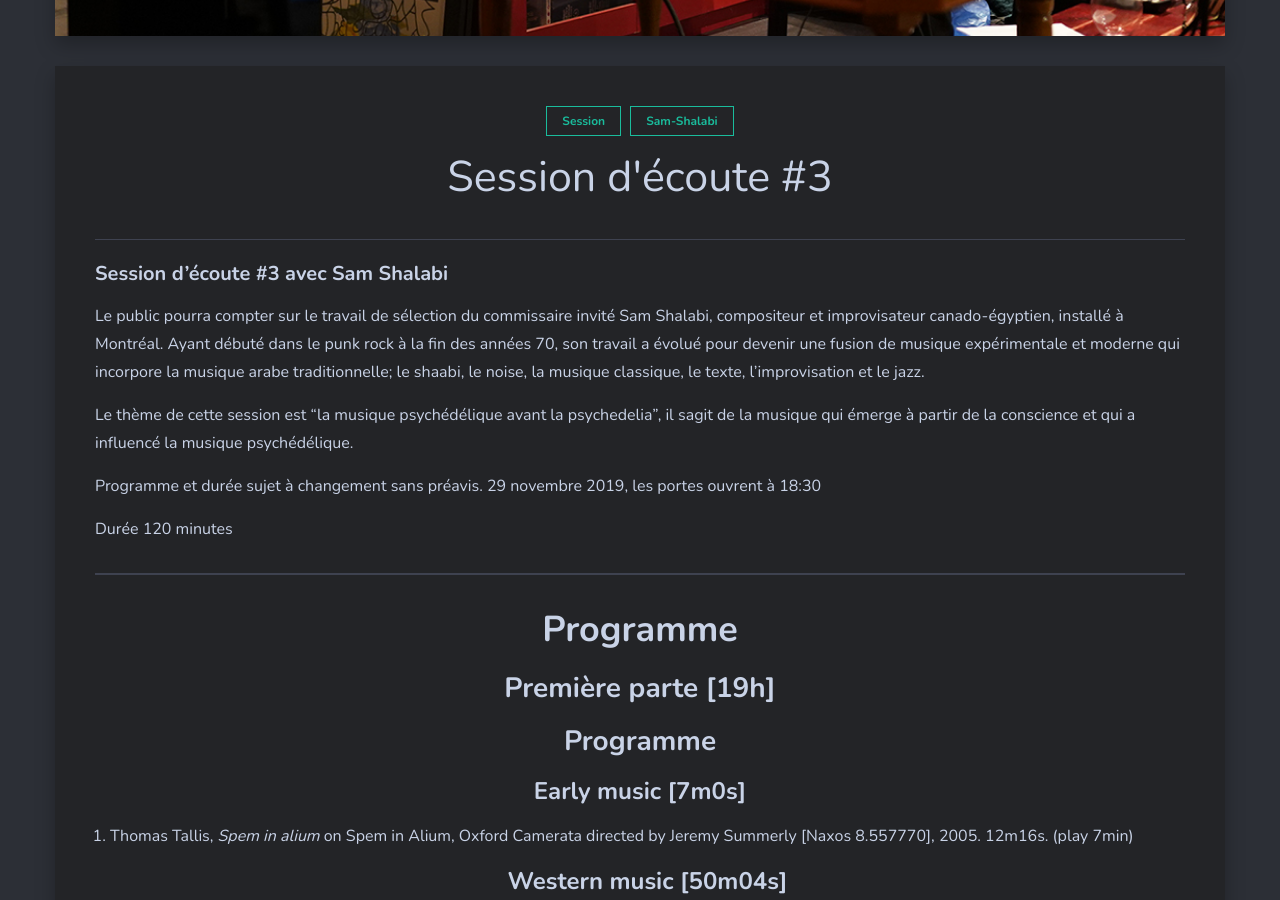
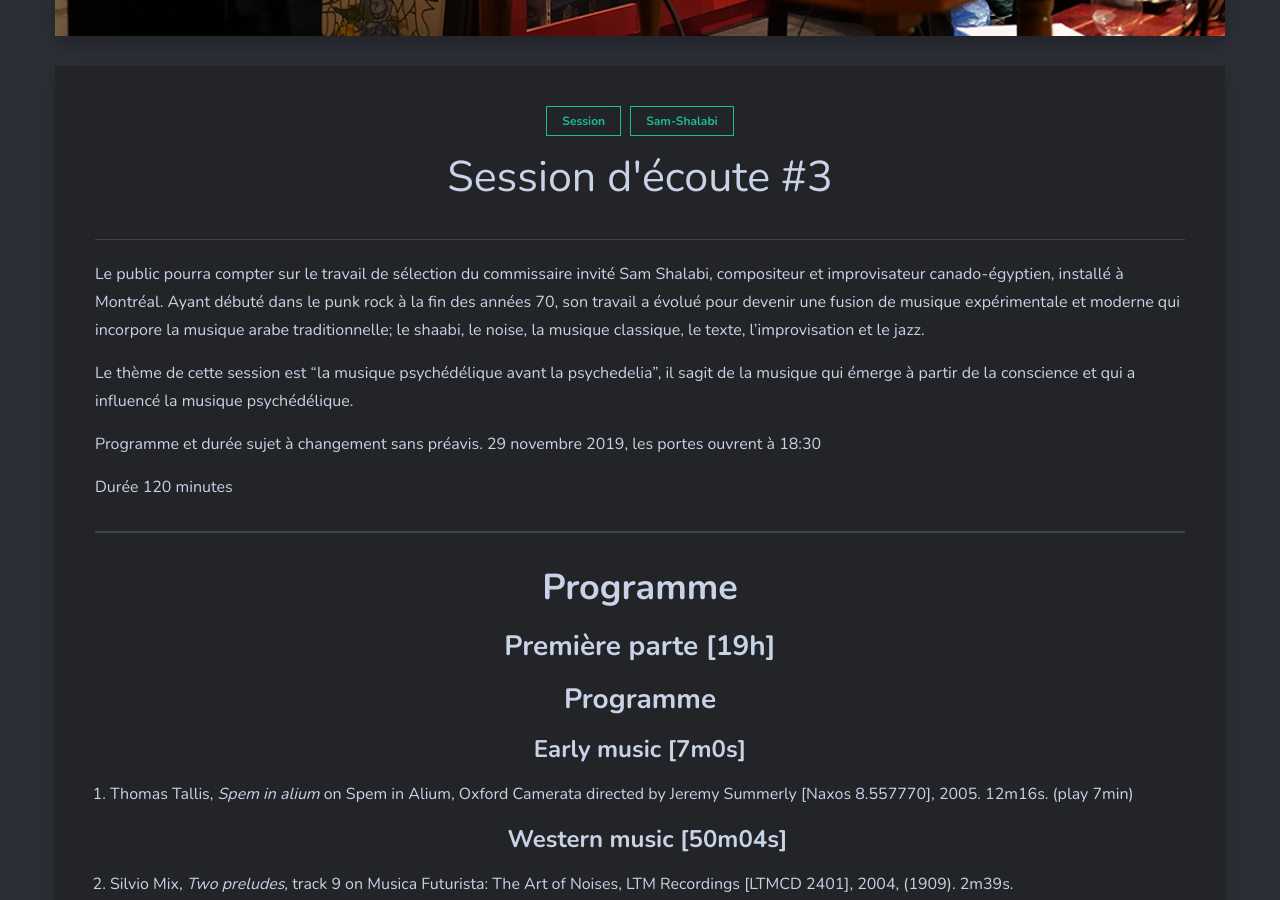
Before and after one commit to sessions-marteau/sessions-marteau-2.github.io, a Jekyll site: the page built from _posts/2019-11-29-session-3.md, in a window 1280 px wide and 900 px high, scrolled down 659 px. Built offline with Jekyll 4.4.1, drawn with Linux system fonts in a browser that asks for light colours; nearby versions of some CDN libraries.

Commit message:
Update 2019-11-29-session-3.md
delete repetition in text

```diff
--- a/_posts/2019-11-29-session-3.md
+++ b/_posts/2019-11-29-session-3.md
@@ -6,8 +6,6 @@ tags:
   - session
   - sam-shalabi
 ---
-
-#### Session d'écoute #3 avec Sam Shalabi
 
 Le public pourra compter sur le travail de sélection du commissaire invité Sam Shalabi, compositeur et improvisateur canado-égyptien, installé à Montréal. Ayant débuté dans le punk rock à la fin des années 70, son travail a évolué pour devenir une fusion de musique expérimentale et moderne qui incorpore la musique arabe traditionnelle; le shaabi, le noise, la musique classique, le texte, l'improvisation et le jazz.
 
```
